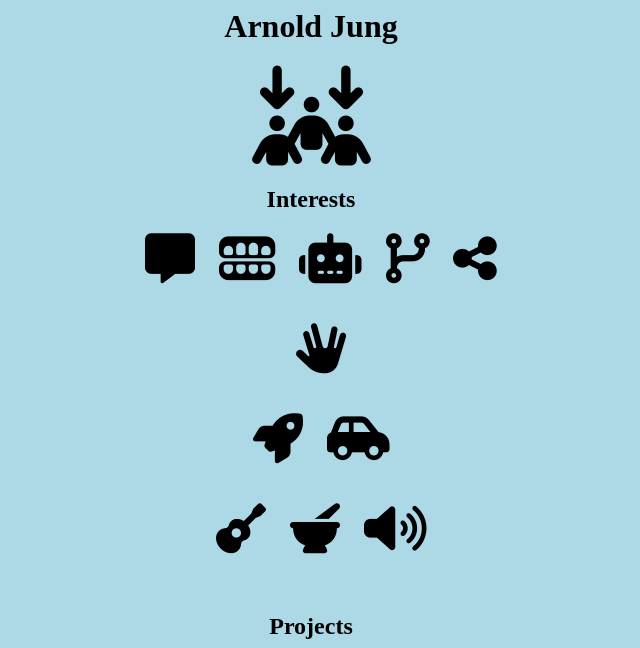
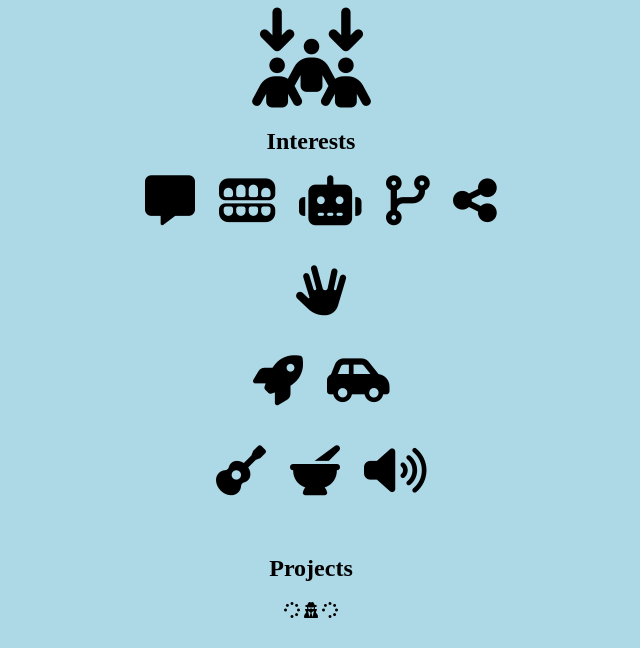
Before and after one commit to arnoldjung/arnoldjung.github.io, a plain HTML site: page index.html in a window 1280 px wide. Shown: the top 648 px of the page, without its empty margins (329-969 px from the left). Drawn offline with Linux system fonts and the light colour scheme.

Commit message:
title for analytics

```diff
--- a/index.html
+++ b/index.html
@@ -8,6 +8,7 @@
     gtag('js', new Date());
     gtag('config', 'G-T04BX7EWNM');
   </script>
+  <title>Arnold Page</title>
   <!--<script src="code.js"></script>-->
   <script src="https://kit.fontawesome.com/33487bf188.js" crossorigin="anonymous"></script>
   <script>
@@ -36,7 +37,7 @@
 <body>
   <div style="text-align: center;">
     <h1>
-      Arnold Jung
+
     </h1>
     <i id="luckyIcon" class="fa-solid fa-beat" style="font-size:100px"></i>
 
```
